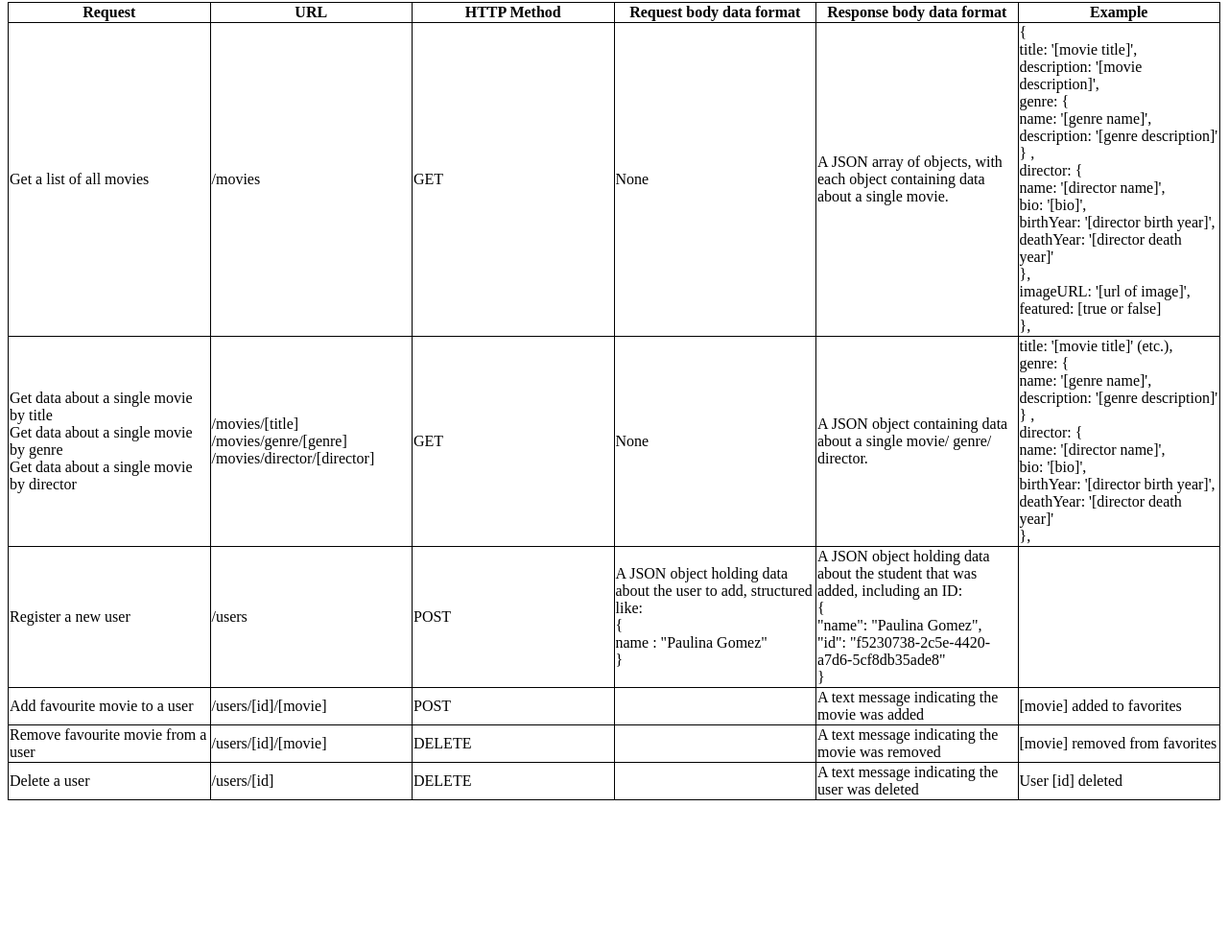
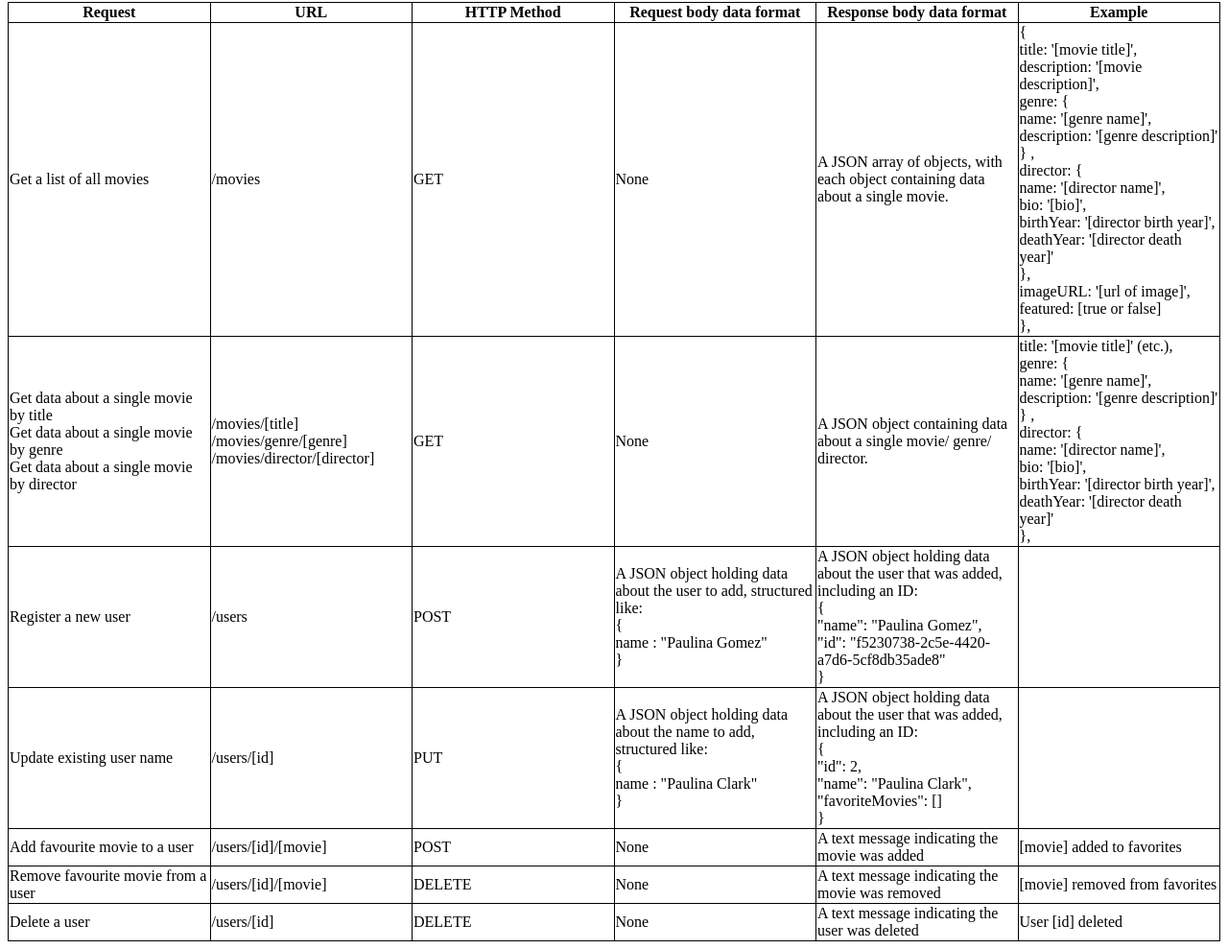
Before and after one commit to marksav85/movie-api, a website: page public/documentation.html in a window 1280 px wide. Shown: the part 1454-2443 px from the top of the page at 96% size. Before the commit the page ends 2296 px from the top, so only its background shows below. Drawn offline with Linux system fonts and the light colour scheme.

Commit message:
update documentation with PUT endpoint request

```diff
--- a/public/documentation.html
+++ b/public/documentation.html
@@ -126,7 +126,7 @@
                         name : "Paulina Gomez" <br>
                         }
                     </td>
-                    <td>A JSON object holding data about the student that was added, including an ID: <br>
+                    <td>A JSON object holding data about the user that was added, including an ID: <br>
                         { <br>
                         "name": "Paulina Gomez", <br>
                         "id": "f5230738-2c5e-4420-a7d6-5cf8db35ade8" <br>
@@ -136,10 +136,29 @@
                     </td>
                 </tr>
                 <tr>
+                    <td>Update existing user name</td>
+                    <td>/users/[id]</td>
+                    <td>PUT</td>
+                    <td>A JSON object holding data about the name to add, structured like: <br>
+                        { <br>
+                        name : "Paulina Clark" <br>
+                        }
+                    </td>
+                    <td>A JSON object holding data about the user that was added, including an ID: <br>
+                        { <br>
+                        "id": 2, <br>
+                        "name": "Paulina Clark", <br>
+                        "favoriteMovies": []<br>
+                        }
+                    </td>
+                    <td>
+                    </td>
+                </tr>
+                <tr>
                     <td>Add favourite movie to a user</td>
                     <td>/users/[id]/[movie]</td>
                     <td>POST</td>
-                    <td></td>
+                    <td>None</td>
                     <td>A text message indicating the movie was added</td>
                     <td>[movie] added to favorites</td>
                 </tr>
@@ -147,22 +166,16 @@
                     <td>Remove favourite movie from a user</td>
                     <td>/users/[id]/[movie]</td>
                     <td>DELETE</td>
-                    <td></td>
+                    <td>None</td>
                     <td>A text message indicating the movie was removed</td>
                     <td>[movie] removed from favorites</td>
                 <tr>
                     <td>Delete a user</td>
                     <td>/users/[id]</td>
                     <td>DELETE</td>
-                    <td></td>
+                    <td>None</td>
                     <td>A text message indicating the user was deleted</td>
                     <td>User [id] deleted</td>
-
-                    </td>
-                </tr>
-
-
-
                 </tr>
             </tbody>
         </table>
```
